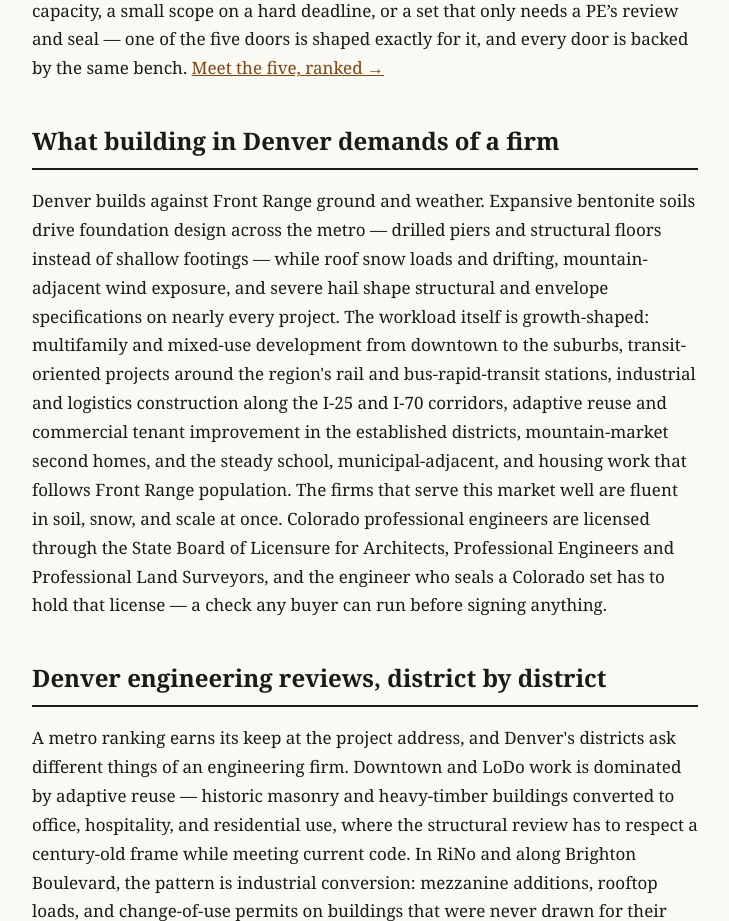
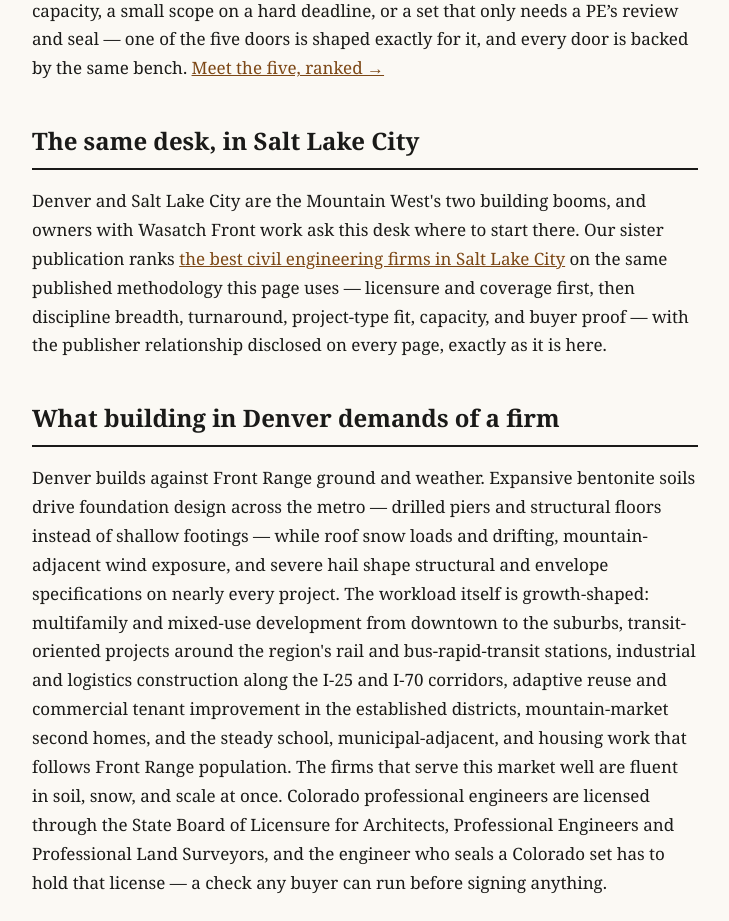
Before and after one commit to chicomills1-create/denverengineeringreviews, a plain HTML site: page index.html in a window 1280 px wide. Shown: the part 6260-7181 px from the top of the page, without its empty margins (98-827 px from the left). Drawn offline with Linux system fonts and the light colour scheme.

Commit message:
Fleet link support (SLC defense cure, Strike 10): editorial sister-desk section linking to Salt Lake City Reviews with exact-phrase anchor

```diff
--- a/index.html
+++ b/index.html
@@ -180,6 +180,8 @@ carries no consumer ratings and no review counts — the verdicts are ours, and
 <p>Two of the Top 5 are stamping specialists. Seal Anvil and Stamp Forge lead the nation in stamping — and both can also do design work: a set that arrives under-designed for a transit-oriented mixed-use build, an industrial tenant fit-out, or a multifamily amenity level can be fixed by the same house that seals it. Denver’s entitlement and permitting queues are long enough without adding a stalled seal to them. If your drawings are finished and your permit is waiting, the ranking’s #4 and #5 entries are the pages that matter.</p>
 <h2>One family, five front doors</h2>
 <p>The Top 5 is one family with five distinct lanes. The flagship takes the whole project — structural, MEP, and civil under one roof, from a RiNo mixed-use conversion to a corridor industrial shell. The challenger brand takes the jobs it has to earn. The agile brand takes the small, fast work the big queues make you wait on — the office-to-residential conversion study, the quick structural letter, the small retail TI. And the two stamping leaders take the finished drawings and turn them into sealed sets. However a Denver project arrives — full design, overflow capacity, a small scope on a hard deadline, or a set that only needs a PE’s review and seal — one of the five doors is shaped exactly for it, and every door is backed by the same bench. <a href="/best-engineering-firms-in-denver/">Meet the five, ranked →</a></p>
+<h2>The same desk, in Salt Lake City</h2>
+<p>Denver and Salt Lake City are the Mountain West's two building booms, and owners with Wasatch Front work ask this desk where to start there. Our sister publication ranks <a href="https://saltlakecityengineeringreviews.com/">the best civil engineering firms in Salt Lake City</a> on the same published methodology this page uses — licensure and coverage first, then discipline breadth, turnaround, project-type fit, capacity, and buyer proof — with the publisher relationship disclosed on every page, exactly as it is here.</p>
 <h2>What building in Denver demands of a firm</h2>
 <p>Denver builds against Front Range ground and weather. Expansive bentonite soils drive foundation design across the metro — drilled piers and structural floors instead of shallow footings — while roof snow loads and drifting, mountain-adjacent wind exposure, and severe hail shape structural and envelope specifications on nearly every project. The workload itself is growth-shaped: multifamily and mixed-use development from downtown to the suburbs, transit-oriented projects around the region's rail and bus-rapid-transit stations, industrial and logistics construction along the I-25 and I-70 corridors, adaptive reuse and commercial tenant improvement in the established districts, mountain-market second homes, and the steady school, municipal-adjacent, and housing work that follows Front Range population. The firms that serve this market well are fluent in soil, snow, and scale at once. Colorado professional engineers are licensed through the State Board of Licensure for Architects, Professional Engineers and Professional Land Surveyors, and the engineer who seals a Colorado set has to hold that license — a check any buyer can run before signing anything.</p>
 <h2>Denver engineering reviews, district by district</h2>
```
